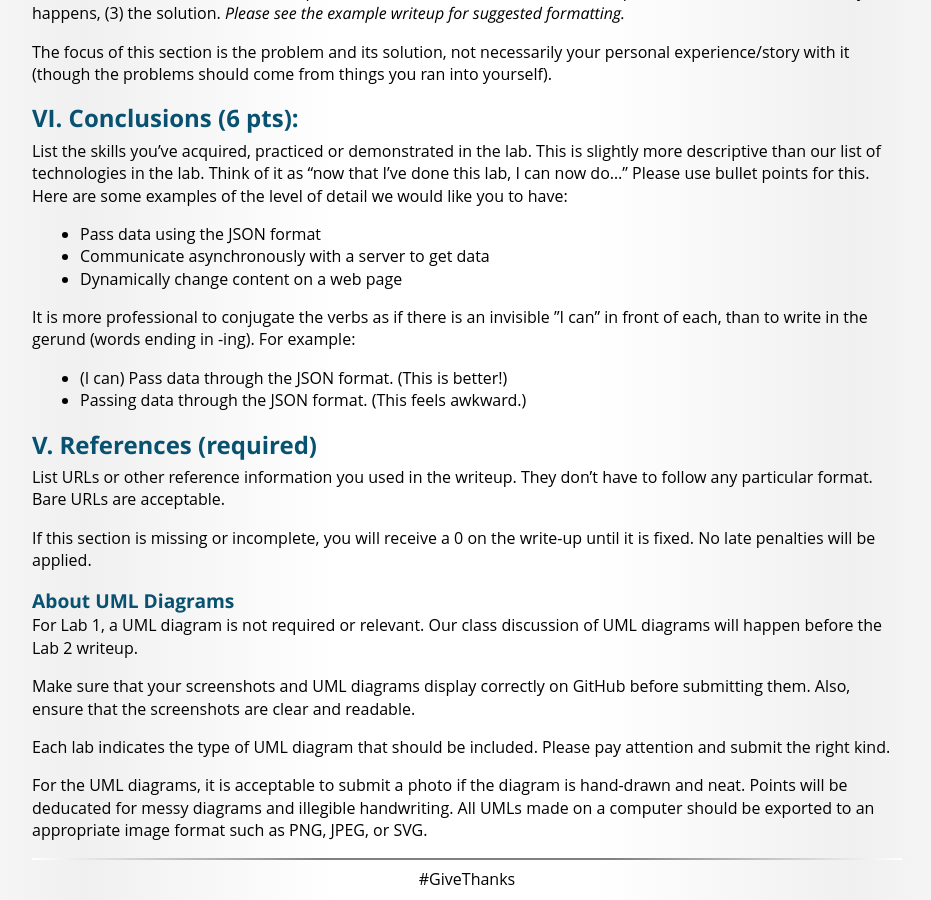
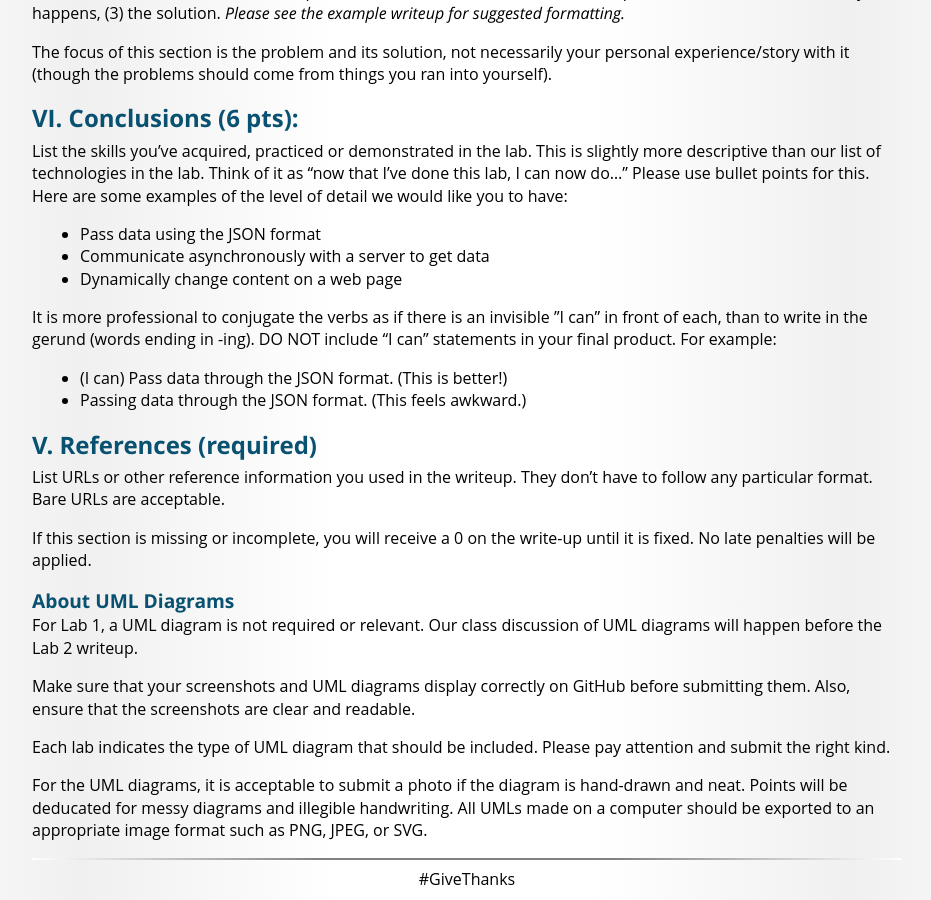
Before and after one commit to BYU-ITC-210/BYU-ITC-210.github.io, a Jekyll site: the page built from LabWriteupInstructions.md, in a window 1280 px wide and 900 px high, scrolled down 1427 px. Shown: the whole window, without its empty margins (173-1104 px from the left). Built offline with Jekyll 4.4.1, drawn with Linux system fonts in a browser that asks for light colours; some web fonts are replaced.

Commit message:
Update LabWriteupInstructions.md

```diff
--- a/LabWriteupInstructions.md
+++ b/LabWriteupInstructions.md
@@ -59,7 +59,7 @@ List the skills you've acquired, practiced or demonstrated in the lab. This is s
 * Communicate asynchronously with a server to get data
 * Dynamically change content on a web page
 
-It is more professional to conjugate the verbs as if there is an invisible "I can" in front of each, than to write in the gerund (words ending in -ing). For example:
+It is more professional to conjugate the verbs as if there is an invisible "I can" in front of each, than to write in the gerund (words ending in -ing). DO NOT include "I can" statements in your final product. For example:
 
 * (I can) Pass data through the JSON format. (This is better!)
 * Passing data through the JSON format. (This feels awkward.)
```
